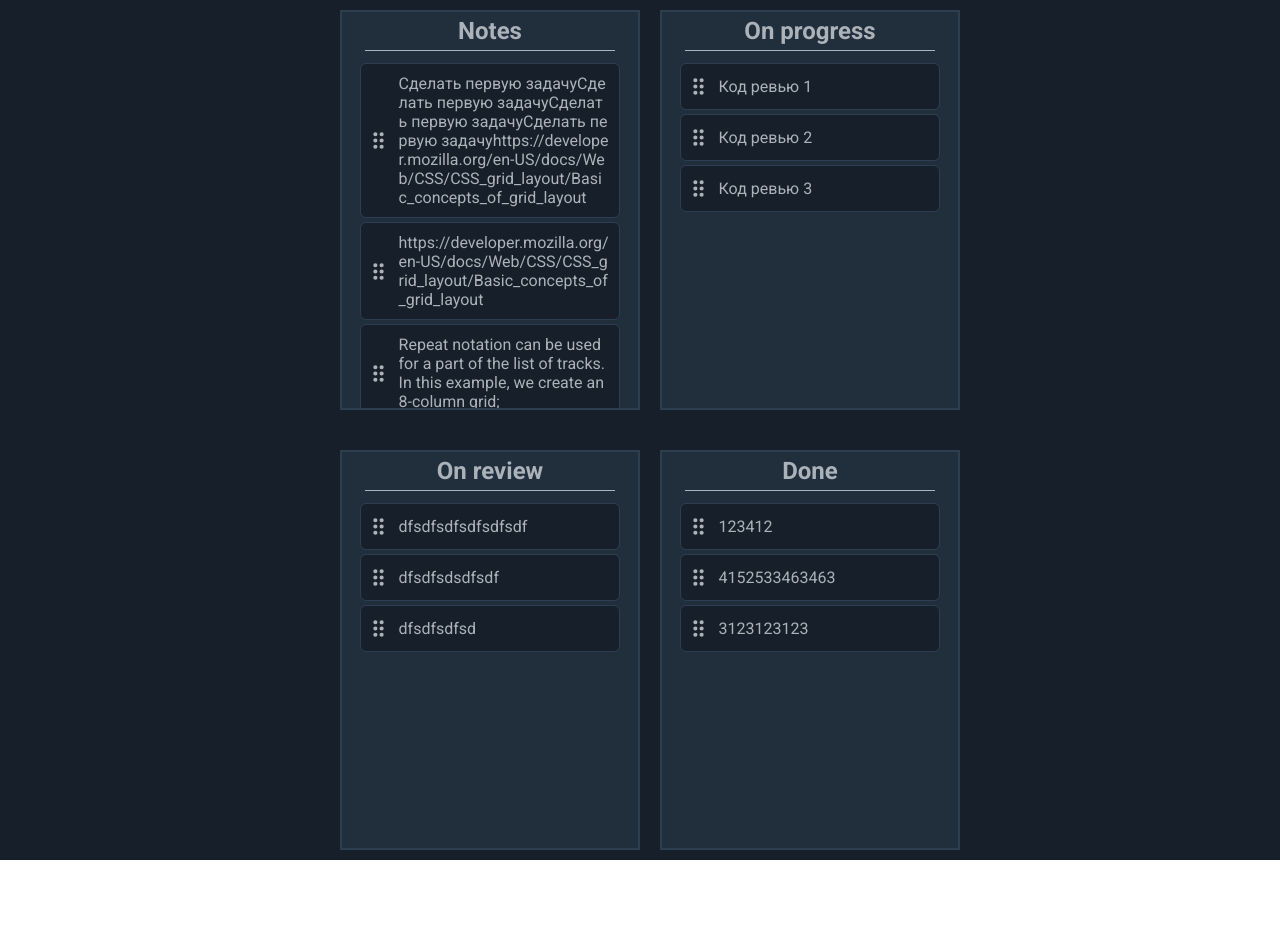
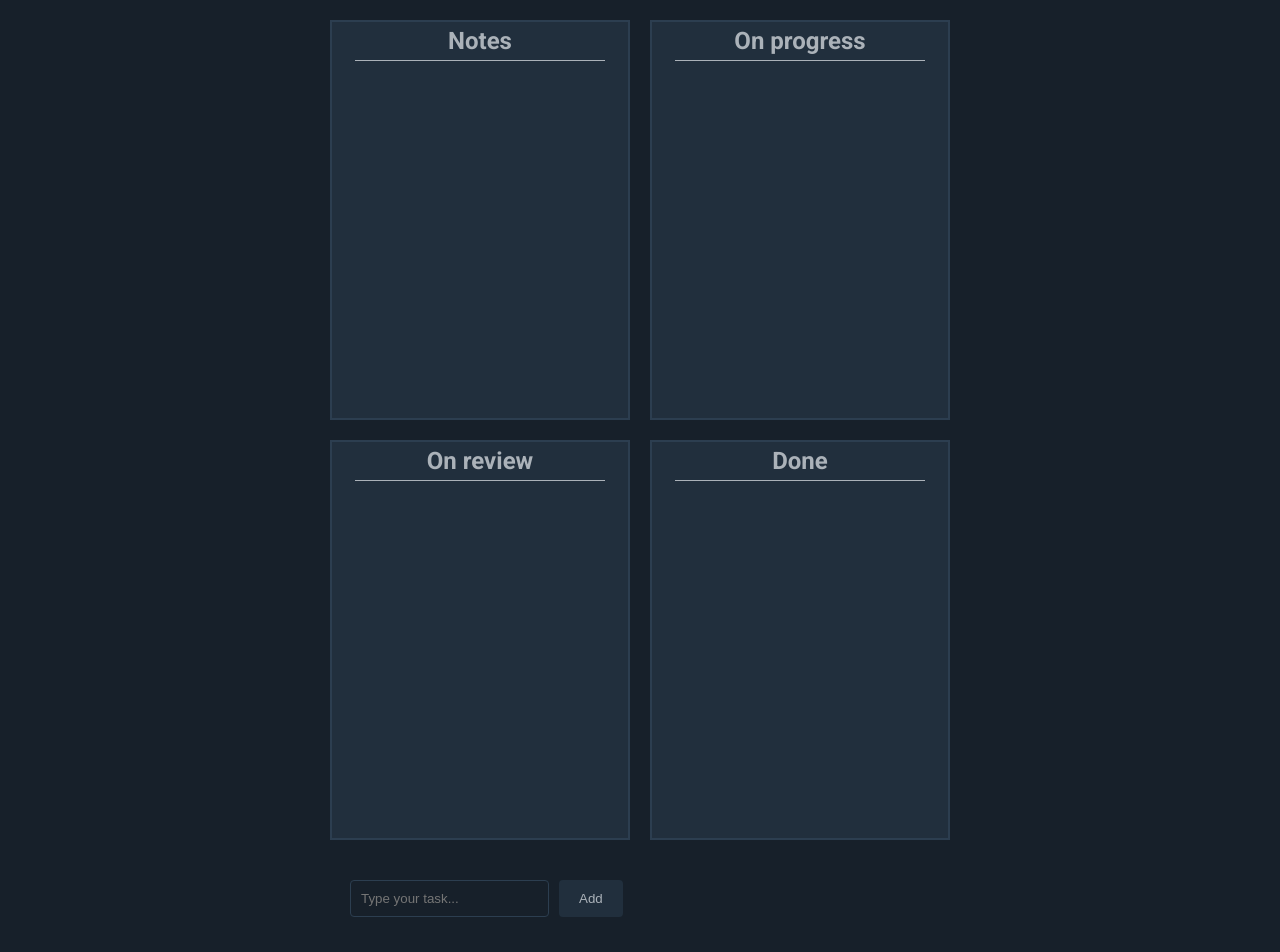
Before and after one commit to FonuaBruh/react-task-list, a React (Vite) app: page / in a window 1280 px wide. Shown: the top 952 px of the page. Before the commit the page ends 860 px from the top, so only its background shows below. Built offline with nearby package versions, Linux system fonts and the light colour scheme.

Commit message:
add notes input

```diff
--- a/index.html
+++ b/index.html
@@ -5,11 +5,19 @@
 	<meta charset="UTF-8" />
 	<link rel="icon" type="image/svg+xml" href="/vite.svg" />
 	<meta name="viewport" content="width=device-width, initial-scale=1.0" />
+	<style>
+		:root {
+			--main-color: #17202a;
+			--secondary-color: #212f3d;
+			--border-color: #2c3e50;
+			--text-color: #abb2b9;
+		}
+	</style>
 	<title>Vite + React</title>
 </head>
 
 <body>
-	<div id="root" style="background-color: #17202a;"></div>
+	<div id="root" style="background-color: var(--main-color)"></div>
 	<script type="module" src="/src/main.jsx"></script>
 </body>
 
--- a/src/components/App.css
+++ b/src/components/App.css
@@ -9,15 +9,18 @@
 .app {
 	width: 100vw;
 	min-height: 100vh;
+	font-family: "Roboto", sans-serif;
+
+	width: 100%;
 	display: grid;
 	grid-template-columns: repeat(4, 300px);
 	gap: 20px;
 	align-items: center;
 	justify-content: center;
-	font-family: "Roboto", sans-serif;
+	padding: 20px 0;
 }
 
-@media screen and (max-width: 1320px) {
+@media screen and (max-width: 1300px) {
 	.app {
 		grid-template-columns: repeat(2, 300px);
 	}
--- a/src/components/App.jsx
+++ b/src/components/App.jsx
@@ -1,5 +1,7 @@
 import React from "react";
 import Board from "./common/Board";
+import AddTask from "./common/TaskInput";
+import { useBoards } from "../utils/useBoards";
 import { useDragAndDrop } from "../utils/dragAndDrop";
 import "./App.css";
 
@@ -7,50 +9,42 @@ const initialBoards = [
 	{
 		id: 1,
 		title: "Notes",
-		items: [
-			{ id: 1, title: "Сделать первую задачуСделать первую задачуСделать первую задачуСделать первую задачуhttps://developer.mozilla.org/en-US/docs/Web/CSS/CSS_grid_layout/Basic_concepts_of_grid_layout" },
-			{ id: 2, title: "https://developer.mozilla.org/en-US/docs/Web/CSS/CSS_grid_layout/Basic_concepts_of_grid_layout" },
-			{ id: 3, title: "Repeat notation can be used for a part of the list of tracks. In this example, we create an 8-column grid;" },
-		],
+		items: [],
 	},
 	{
 		id: 2,
 		title: "On progress",
-		items: [
-			{ id: 4, title: "Код ревью 1" },
-			{ id: 5, title: "Код ревью 2" },
-			{ id: 6, title: "Код ревью 3" },
-		],
+		items: [],
 	},
 	{
 		id: 3,
 		title: "On review",
-		items: [
-			{ id: 7, title: "dfsdfsdfsdfsdfsdf" },
-			{ id: 8, title: "dfsdfsdsdfsdf" },
-			{ id: 9, title: "dfsdfsdfsd" },
-		],
+		items: [],
 	},
 	{
 		id: 4,
 		title: "Done",
-		items: [
-			{ id: 10, title: "123412" },
-			{ id: 11, title: "4152533463463" },
-			{ id: 12, title: "3123123123" },
-		],
+		items: [],
 	},
 ];
 
 function App() {
+	const { boards, setBoards, addTaskToNotes } = useBoards(initialBoards);
 	const {
-		boards,
 		dragOverHandler,
 		dragLeaveHandler,
 		dragStartHandler,
 		dragEndHandler,
 		dropHandler,
-	} = useDragAndDrop(initialBoards);
+	} = useDragAndDrop(boards, setBoards);
+
+	const handleAddTask = (taskText) => {
+		const newTask = {
+			id: Date.now(),
+			title: taskText,
+		};
+		addTaskToNotes(newTask);
+	};
 
 	return (
 		<div className="app">
@@ -65,6 +59,9 @@ function App() {
 					onDrop={dropHandler}
 				/>
 			))}
+			<div>
+				<AddTask onAddTask={handleAddTask} />
+			</div>
 		</div>
 	);
 }
--- a/src/components/common/Board/Board.css
+++ b/src/components/common/Board/Board.css
@@ -1,13 +1,12 @@
 .board {
 	width: 300px;
 	height: 400px;
-	border: 2px solid #2c3e50;
-	margin: 10px;
+	border: 2px solid var(--border-color);
 	display: flex;
 	align-items: center;
 	flex-direction: column;
-	background-color: #212f3d;
-	color: #abb2b9;
+	background-color: var(--secondary-color);
+	color: var(--text-color);
 	overflow: hidden;
 }
 
@@ -41,7 +40,7 @@
 .line {
 	width: 250px;
 	height: 1px;
-	background-color: #abb2b9;
+	background-color: var(--text-color);
 	margin-bottom: 10px;
 	z-index: 1;
 }
--- a/src/components/common/Item/Item.css
+++ b/src/components/common/Item/Item.css
@@ -1,12 +1,12 @@
 .item {
 	width: 260px;
-	border: 1px solid #2c3e50;
+	border: 1px solid var(--border-color);
 	padding: 10px 5px;
 	border-radius: 6px;
 	margin: 2px 0;
 	cursor: grab;
-	background-color: #17202a;
-	color: #abb2b9;
+	background-color: var(--main-color);
+	color: var(--text-color);
 
 	display: grid;
 	grid-template-columns: 1fr 8fr;
--- /dev/null
+++ b/src/components/common/TaskInput/TaskInput.css
@@ -0,0 +1,36 @@
+.task-input-wrapper {}
+
+.add-task {
+	display: flex;
+	gap: 10px;
+	margin: 20px auto;
+	max-width: 600px;
+	padding: 0 20px;
+}
+
+.add-task input {
+	flex: 1;
+	padding: 10px;
+	border: 1px solid var(--border-color);
+	border-radius: 4px;
+	background-color: var(--main-color);
+	color: var(--text-color);
+}
+
+.add-task button {
+	padding: 10px 20px;
+	background-color: var(--secondary-color);
+	color: var(--text-color);
+	border: none;
+	border-radius: 4px;
+	cursor: pointer;
+}
+
+.add-task button:hover {
+	background-color: #34495e;
+}
+
+.add-task input:focus {
+	outline: none;
+	border-color: var(--text-color);
+}
--- /dev/null
+++ b/src/components/common/TaskInput/TaskInput.jsx
@@ -0,0 +1,31 @@
+import React, { useState } from "react";
+import "./TaskInput.css";
+
+const TaskInput = ({ onAddTask }) => {
+	const [taskText, setTaskText] = useState("");
+
+	const handleSubmit = (e) => {
+		e.preventDefault();
+		if (taskText.trim()) {
+			onAddTask(taskText);
+			setTaskText("");
+		}
+	};
+
+	return (
+		<div className="task-input-wrapper">
+			<form id="add-task" className="add-task" onSubmit={handleSubmit}>
+				<input
+					id="task-input"
+					type="text"
+					value={taskText}
+					onChange={(e) => setTaskText(e.target.value)}
+					placeholder="Type your task..."
+				/>
+				<button type="submit">Add</button>
+			</form>
+		</div>
+	);
+};
+
+export default TaskInput;
--- /dev/null
+++ b/src/components/common/TaskInput/index.js
@@ -0,0 +1 @@
+export { default } from './TaskInput';
--- a/src/utils/dragAndDrop.js
+++ b/src/utils/dragAndDrop.js
@@ -1,7 +1,6 @@
 import React from "react";
 
-export const useDragAndDrop = (initialBoards) => {
-	const [boards, setBoards] = React.useState(initialBoards);
+export const useDragAndDrop = (boards, setBoards) => {
 	const [currentBoard, setCurrentBoard] = React.useState(null);
 	const [currentItem, setCurrentItem] = React.useState(null);
 
@@ -31,31 +30,35 @@ export const useDragAndDrop = (initialBoards) => {
 
 		if (!currentItem) return;
 
+		const newBoards = [...boards];
+		const currentBoardIndex = newBoards.findIndex(
+			(b) => b.id === currentBoard.id
+		);
+		const targetBoardIndex = newBoards.findIndex((b) => b.id === board.id);
+
 		if (!item) {
-			const currentIndex = currentBoard.items.indexOf(currentItem);
-			currentBoard.items.splice(currentIndex, 1);
-			board.items.push(currentItem);
+			const currentItemIndex =
+				newBoards[currentBoardIndex].items.indexOf(currentItem);
+			newBoards[currentBoardIndex].items.splice(currentItemIndex, 1);
+			newBoards[targetBoardIndex].items.push(currentItem);
 		} else {
-			const currentIndex = currentBoard.items.indexOf(currentItem);
-			currentBoard.items.splice(currentIndex, 1);
+			const currentItemIndex =
+				newBoards[currentBoardIndex].items.indexOf(currentItem);
+			newBoards[currentBoardIndex].items.splice(currentItemIndex, 1);
 
-			const dropIndex = board.items.indexOf(item);
-			board.items.splice(dropIndex + 1, 0, currentItem);
+			const dropIndex = newBoards[targetBoardIndex].items.indexOf(item);
+			newBoards[targetBoardIndex].items.splice(
+				dropIndex + 1,
+				0,
+				currentItem
+			);
 		}
 
-		setBoards(
-			boards.map((b) => {
-				if (b.id === board.id) return board;
-				if (b.id === currentBoard.id) return currentBoard;
-				return b;
-			})
-		);
-
+		setBoards(newBoards);
 		e.target.style.boxShadow = "none";
 	};
 
 	return {
-		boards,
 		dragOverHandler,
 		dragLeaveHandler,
 		dragStartHandler,
--- /dev/null
+++ b/src/utils/useBoards.js
@@ -0,0 +1,25 @@
+import React from "react";
+
+export const useBoards = (initialBoards) => {
+	const [boards, setBoards] = React.useState(initialBoards);
+
+	const addTaskToNotes = (newTask) => {
+		setBoards((prevBoards) => {
+			return prevBoards.map((board) => {
+				if (board.id === 1) {
+					return {
+						...board,
+						items: [...board.items, newTask],
+					};
+				}
+				return board;
+			});
+		});
+	};
+
+	return {
+		boards,
+		setBoards,
+		addTaskToNotes,
+	};
+};
```
